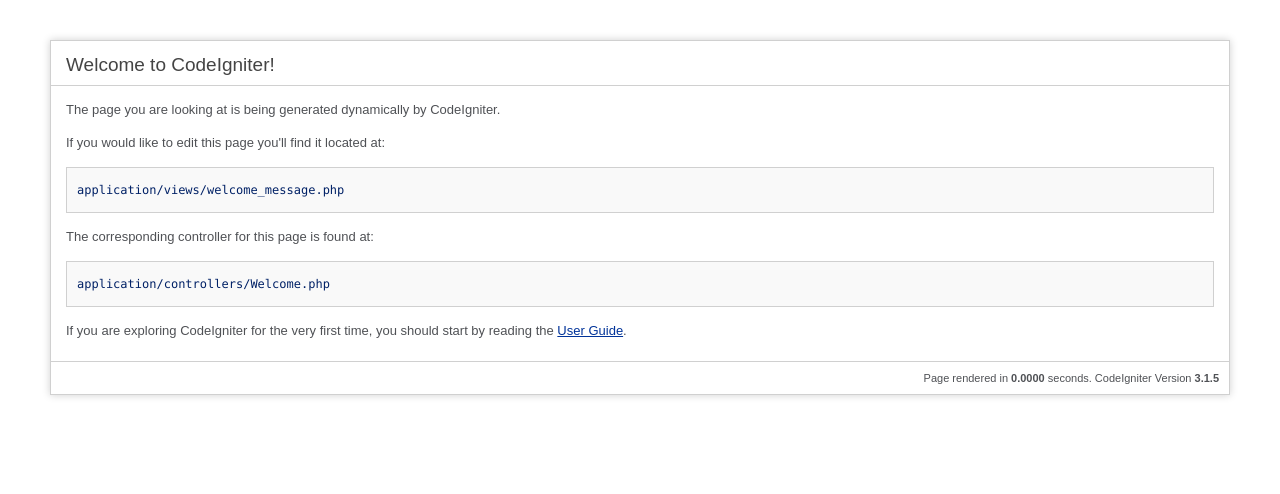
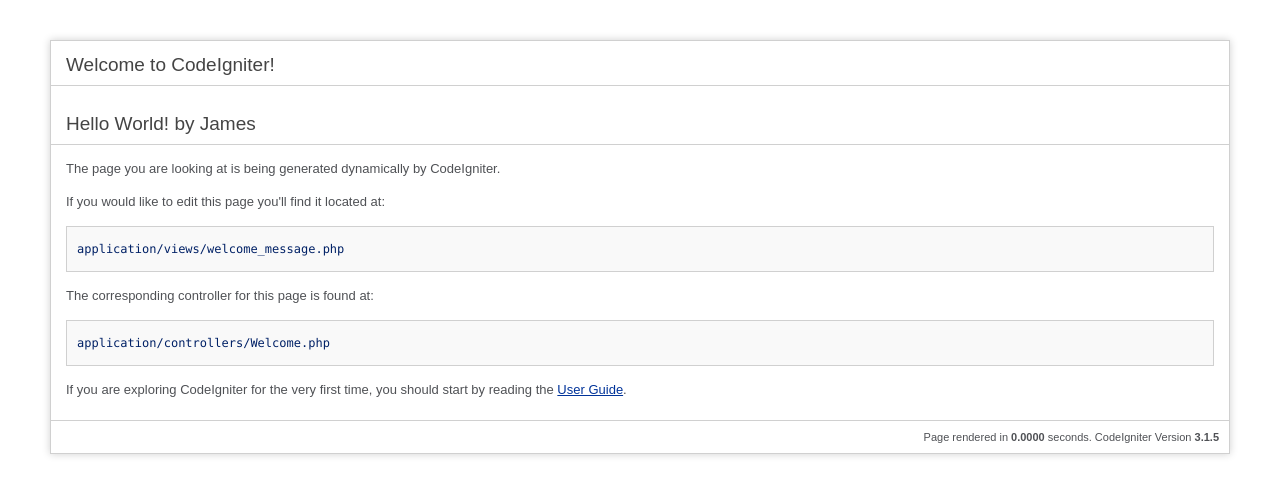
Before and after one commit to bemyself0318/vesta-server, a CodeIgniter app: page /database/ in a window 1280 px wide. Shown: the top 494 px of the page. Run offline with CodeIgniter, Linux system fonts and the light colour scheme.

Commit message:
test commit

```diff
--- a/application/views/welcome_message.php
+++ b/application/views/welcome_message.php
@@ -69,6 +69,7 @@ defined('BASEPATH') OR exit('No direct script access allowed');
 
 <div id="container">
 	<h1>Welcome to CodeIgniter!</h1>
+	<h1>Hello World! by James</h1>
 
 	<div id="body">
 		<p>The page you are looking at is being generated dynamically by CodeIgniter.</p>
```
